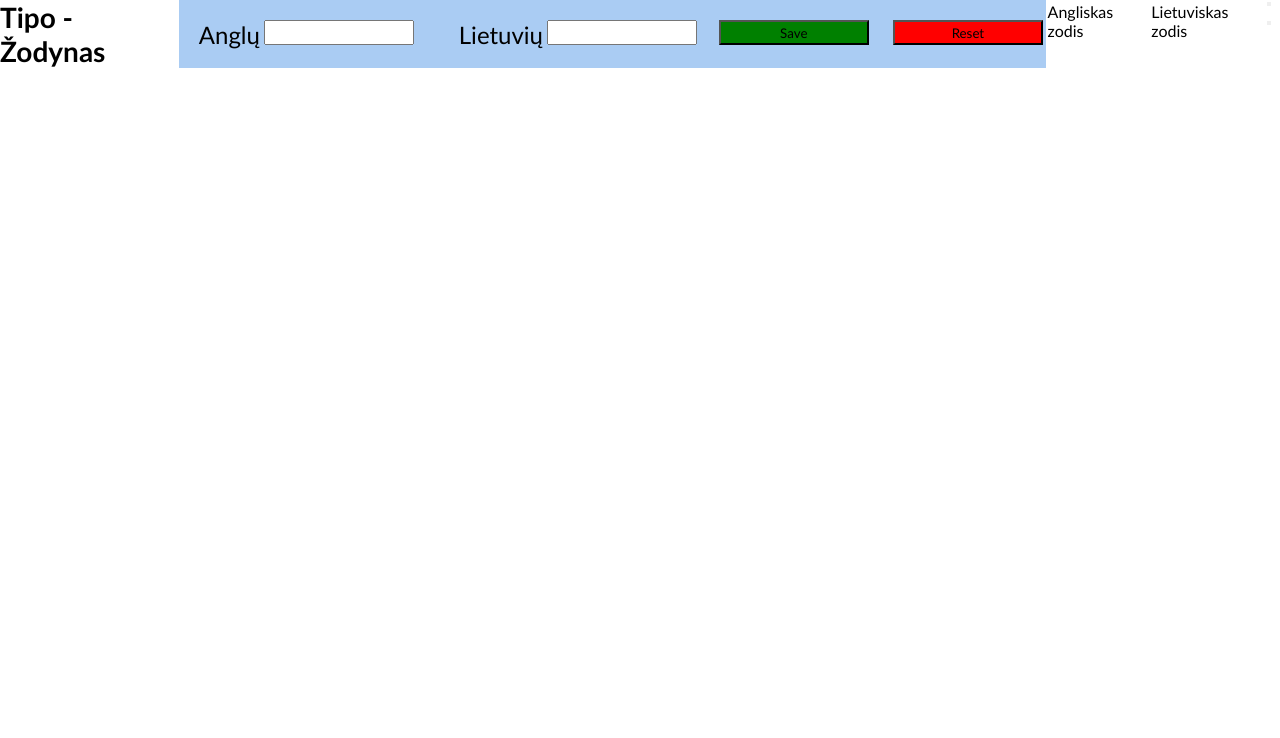
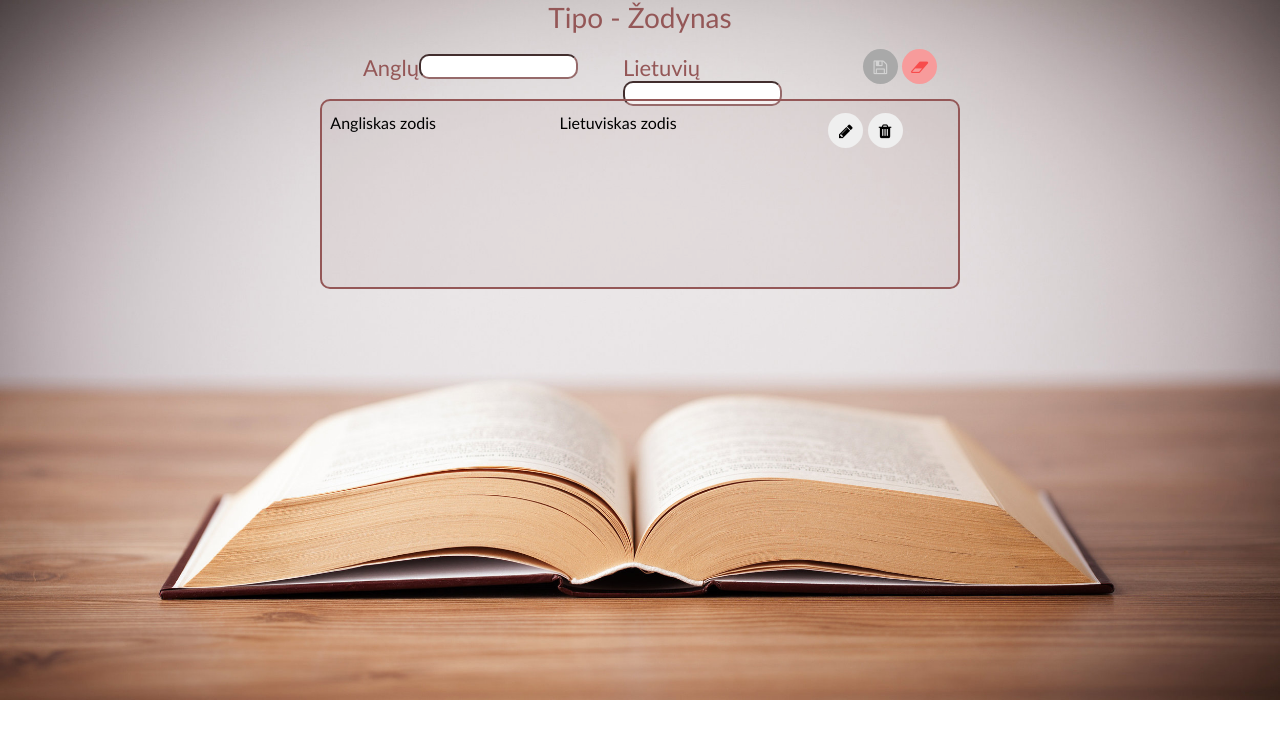
Before and after one commit to AugisKo/front-end-28bit-zodynas, a website with bundled scripts: page index.html in a window 1280 px wide. Built offline with nearby package versions, Linux system fonts and the light colour scheme.

Commit message:
design update

```diff
--- a/css/zodynas.css
+++ b/css/zodynas.css
@@ -1,20 +1,33 @@
 body {
     display: flex;
-    justify-content: center;
+    align-items: center;
+    flex-direction: column;
+    background-image: url(/img/open-book.jpg);
+background-repeat: no-repeat;
+background-size: cover;
 }
 
 h1 {
+    font-family:'Segoe UI', Tahoma, Geneva, Verdana, sans-serif;
+    font-weight: lighter;
+    margin: 2% 0 20px 0;
     font-size: 28px;
+    color: rgb(148, 87, 87);
+
 }
 
 .ivesties_forma {
     display: flex;
-    width: 898px;
-    background-color: #aaccf3;
+    background-color: none;
+    border-radius: 25%;
+    border-width: 2px;
+    border-color: rgb(148, 87, 87);
+    color: rgb(148, 87, 87);
+    font-family:Verdana, Geneva, Tahoma, sans-serif;
 }
 
 .ang {
-    justify-content: space-between;
+    display: flex;
     width: 240px;
     height: 25px;
     margin: 20px 0 20px 20px ;
@@ -30,20 +43,84 @@ h1 {
 }
 
 input {
-    width: 150px;
+
     height: 25px;
+    border-radius: 10px;
+    border-width: 2px;
+    border-color: rgb(150, 106, 106);
+}
+
+button {
+    font-size: 20px;
+    width: 35px;
+    height: 35px;
+    border-radius: 50%;
+    border: 2px;
 }
 
 .btn > [name="save"] {
-    margin: 20px;
-    background-color:  green;
+    background-color:  darkgrey;
+    color: lightgrey;
+    margin-top: 15px;
+}
+.btn>[name="save"]:hover {
+
+    background-color: rgb(3, 2, 2);
 }
 
-.btn > [name="reset"] {
-    margin-top: 20px;
-    background-color:  red;
+.btn>[name="reset"] {
+    background-color: rgb(247, 155, 155);
+    color: rgb(248, 76, 76);
+    margin-top: 15px;
+}
+
+.btn>[name="reset"]:hover {
+background-color: rgb(248, 31, 31);
+      color:white;
+}
+
+
+button > [name="edit"], button>[name="delete"] {
+    margin-top: 0;
+}
+
+button>[name="delete"]:hover {
+   color: white;
 }
 
 lable {
-    font-size: 24px;
+    font-size: 22px;
+    margin-right: 10px;
+
 }
+.isvestis {
+    display: flex;
+    justify-content: center;
+    overflow-y:auto;
+    width: 50%;
+    height: 190px;
+    border: 2px solid rgb(148, 87, 87);
+    border-radius: 10px;
+    background: rgb(150, 106, 106, 0.1);
+    padding-top: 10px;
+
+}
+table {
+   width: 98%;
+
+}
+
+td {
+    vertical-align: middle;
+    height: 25px;
+    width: 25px;
+    margin-left: 10px;
+}
+
+td > .btn {
+    display: flex;
+    float: right;
+    width: 15px;
+    align-items: right;
+    vertical-align: middle;
+}
--- a/index.html
+++ b/index.html
@@ -23,8 +23,8 @@
             <input type="text" id="liet" name="text">
         </div>
         <div class="btn">
-            <input name="save" type="submit" value="Save">
-            <input name="reset" type="submit" value="Reset">
+            <button class="fa fa-floppy-o" name="save" type="submit" value="Save"></button>
+            <button class="fa fa-eraser" name="reset" type="submit" value="Reset"></button>
         </div>
     </form>
     <div class="isvestis">
@@ -32,9 +32,9 @@
             <tr>
                 <td>Angliskas zodis</td>
                 <td>Lietuviskas zodis</td>
-                <td>
-                    <button type="fa fa-pencil"></button>
-                    <button type="fa fa-trash"></button>
+                <td class="btn">
+                    <button name="edit" class="fa fa-pencil"></button>
+                    <button name="delete" class="fa fa-trash"></button>
                 </td>
             </tr>
         </table>
```
Also changed, not shown: img/SFOpenBook_title.jpg (added), img/open-book.jpg (added).
